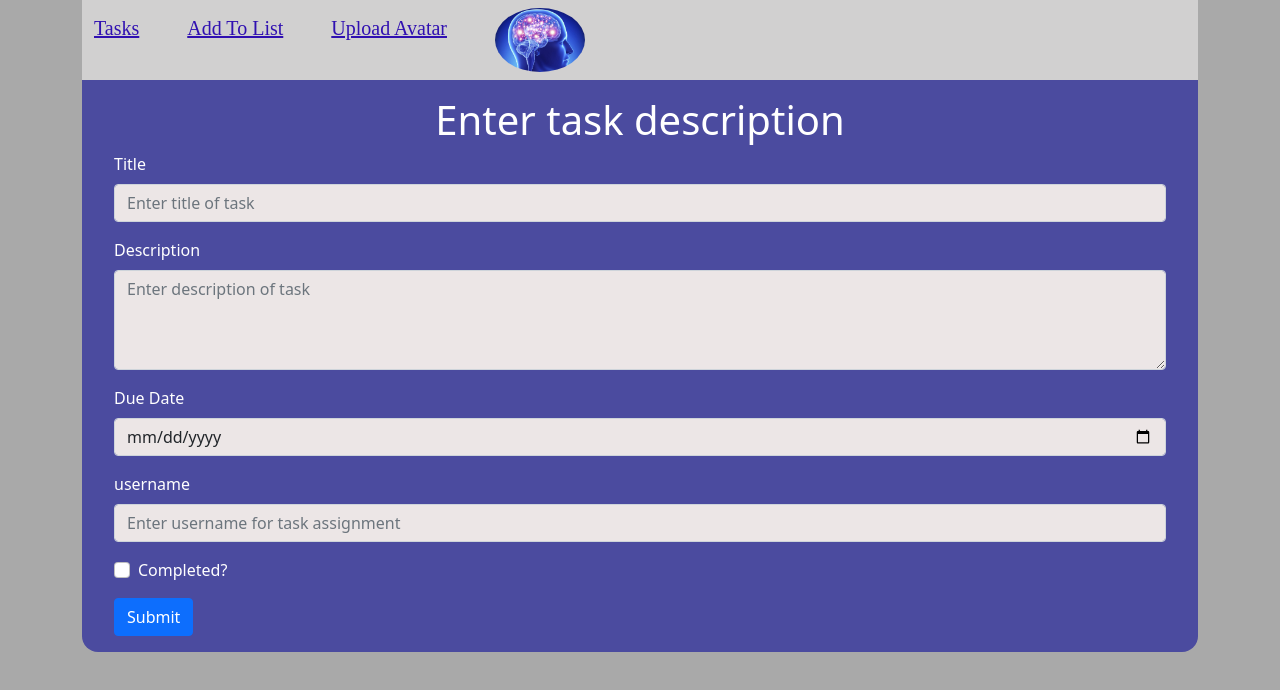
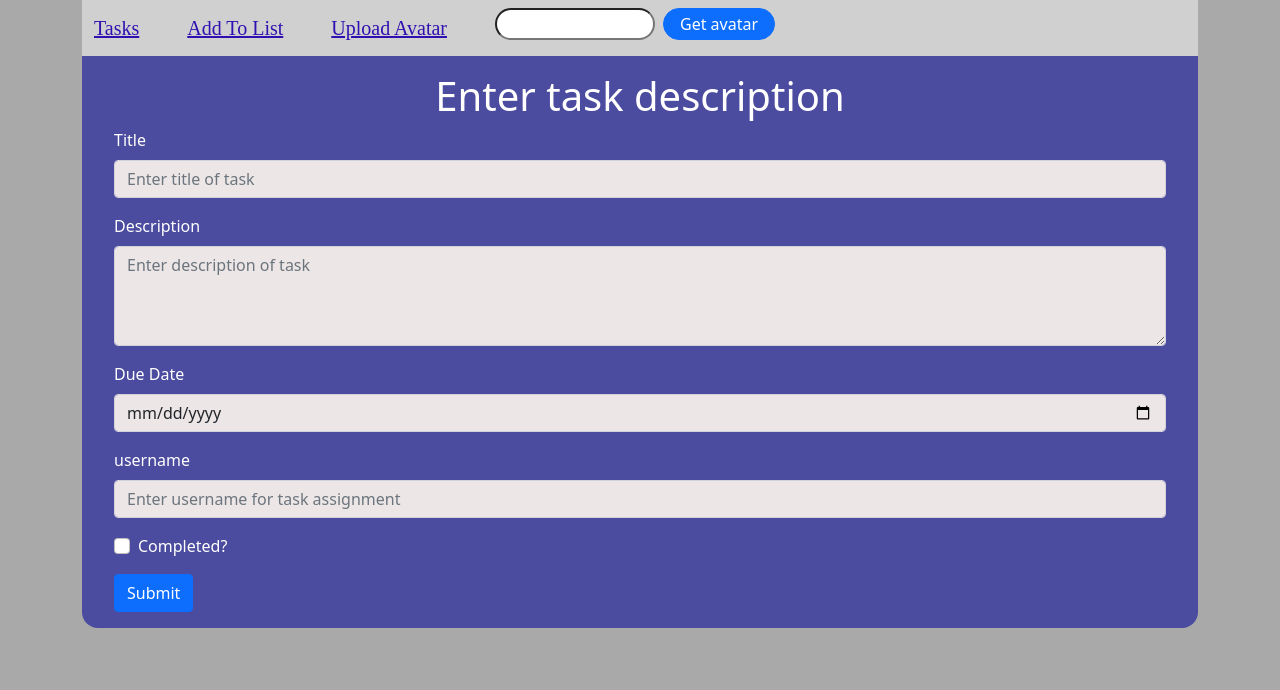
Before and after one commit to getconnected2010/todo_app_front_end_react, a React (Create React App) app: page /add in a window 1280 px wide. Shown: the top 690 px of the page. Built offline with nearby package versions, Linux system fonts and the light colour scheme.

Commit message:
database call for getting avatar

```diff
--- a/src/components/Avatar.js
+++ b/src/components/Avatar.js
@@ -15,17 +15,19 @@ const Avatar = ()=>{
         }else{
             alert("Couldn't upload pictures.")
         }
+        reset();
     }
 
     return(
         <div className="avatar">
-            <Form onSubmit={handleSubmit(uploadAvatar)} >
+            <Form onSubmit={handleSubmit(uploadAvatar)} className="form">
             <Form.Group className="mb-3">
+                <h1>Upload Avatar</h1>
                     <Form.Label>Username</Form.Label>
                     <Form.Control {...register("username")} type="text"/>
                 </Form.Group>
                 <Form.Group className="mb-3">
-                    <Form.Label>Upload Avatar</Form.Label>
+                    <Form.Label>Avatar picture</Form.Label>
                     <Form.Control {...register("file")} type="file"/>
                 </Form.Group>
 
--- a/src/components/NavigationBar.js
+++ b/src/components/NavigationBar.js
@@ -2,8 +2,27 @@ import React from "react";
 import { Navbar, Nav, Container } from "react-bootstrap";
 import Image from 'react-bootstrap/Image';
 import brain from '../images/brain.jpg';
+import {getAvatarApi} from '../services/UserApi';
+import { Form, Button, Row, Col } from "react-bootstrap";
+import { useForm } from "react-hook-form";
+import { useState } from "react";
 
 const NavigationBar =()=>{
+    const [avatarUrl, setAvatarUrl] = useState(null)
+    const initialValues = {profile: ''};
+    const {reset, register, handleSubmit} = useForm({defaultValues: initialValues});
+    //makes a db call to get avatar url in AWS S3 bucket. If none, its set no null
+    //a null value puts a default avatar from the project images folder.
+    const getAvatar = async(values)=>{
+        const result = await getAvatarApi(values);
+        if(result !== null){
+            setAvatarUrl(result);
+        }else{
+            setAvatarUrl(brain)
+        }
+        reset();
+    }
+
     return(
         <div className="">
             <Navbar className="navigationBar" variant="dark" >
@@ -12,7 +31,22 @@ const NavigationBar =()=>{
                         <Navbar.Brand href="/">Tasks</Navbar.Brand>
                         <Navbar.Brand href="/add">Add To List</Navbar.Brand>
                         <Navbar.Brand href="/avatar">Upload Avatar</Navbar.Brand>
-                        <Image roundedCircle src= {brain} className="img"/>
+                        {
+                            //if the avatar url is null, it loads the form to get avatar.
+                            avatarUrl===null?
+                            <Form onSubmit={handleSubmit(getAvatar)}>
+                                <input type='text' {...register('profile')} />
+                                <Button type="submit">Get avatar</Button>
+                            </Form>
+                            :
+                            <>
+                            <Image roundedCircle src= {avatarUrl} className="img" />
+                            <Button  onClick={()=>setAvatarUrl(null)}>Reset Avatar</Button>
+                            </>
+                        }
+
+
+
                     </Nav>
                 </Container>
             </Navbar>
--- a/src/sass/_NavigationBar.scss
+++ b/src/sass/_NavigationBar.scss
@@ -9,4 +9,20 @@
     .img{
         max-height:4em;
     }
+    form{
+        display: flex;
+        max-height: 2em;
+        input{
+            max-width: 10em;
+            border-radius: 1rem;
+        }
+    }
+    button{
+        border-radius: 2rem;
+        padding: 0 1rem;
+        margin-left: 0.5rem;
+        overflow:hidden;
+        max-height: 2rem;
+
+    }
 }
--- /dev/null
+++ b/src/sass/main.css
@@ -0,0 +1,69 @@
+.list {
+  background-color: lightgray;
+  height: 90vh;
+  border-top: 1px solid white;
+  border-bottom-left-radius: 1rem;
+  border-bottom-right-radius: 1rem;
+}
+
+.list .listHeader {
+  display: -webkit-box;
+  display: -ms-flexbox;
+  display: flex;
+}
+
+.list h1 {
+  text-align: center;
+  padding-top: 1rem;
+}
+
+.list .listButton {
+  background-color: green;
+  padding: 0.5rem 5rem;
+  margin: 0.5rem auto;
+  font-weight: bolder;
+  border-radius: 5rem;
+}
+
+.list .deleteButton, .list .updateButton {
+  background-color: #d60808;
+  color: black;
+  font-style: oblique;
+  font-weight: bold;
+}
+
+.list .updateButton {
+  background-color: #fefe16;
+}
+
+.navigationBar {
+  background-color: #d1d0d0;
+}
+
+.navigationBar .navbar-brand {
+  padding-right: 2rem;
+  color: #3010b1;
+  font-family: cursive;
+  text-decoration: underline;
+}
+
+.navigationBar .img {
+  max-height: 4em;
+}
+
+.form {
+  background-color: #4b4b9f;
+  padding: 1rem 2rem;
+  border-bottom-left-radius: 1rem;
+  border-bottom-right-radius: 1rem;
+  color: white;
+}
+
+.form h1 {
+  text-align: center;
+}
+
+.form .form-control {
+  background-color: #ece6e6;
+}
+/*# sourceMappingURL=main.css.map */
--- /dev/null
+++ b/src/services/UserApi.js
@@ -0,0 +1,13 @@
+import axios from "axios";
+
+let BACK_END_URL = "http://localhost:8080"
+
+export const getAvatarApi = async (values)=>{
+    try {
+        const result = await axios.get(BACK_END_URL+`/user/avatar/${values.profile}`);
+        if(result&& result.data) return result.data
+        return null;
+    } catch (error) {
+        return null;
+    }
+}
```
Also changed, not shown: 1 other file (tests, documents, lock files or other folders).
